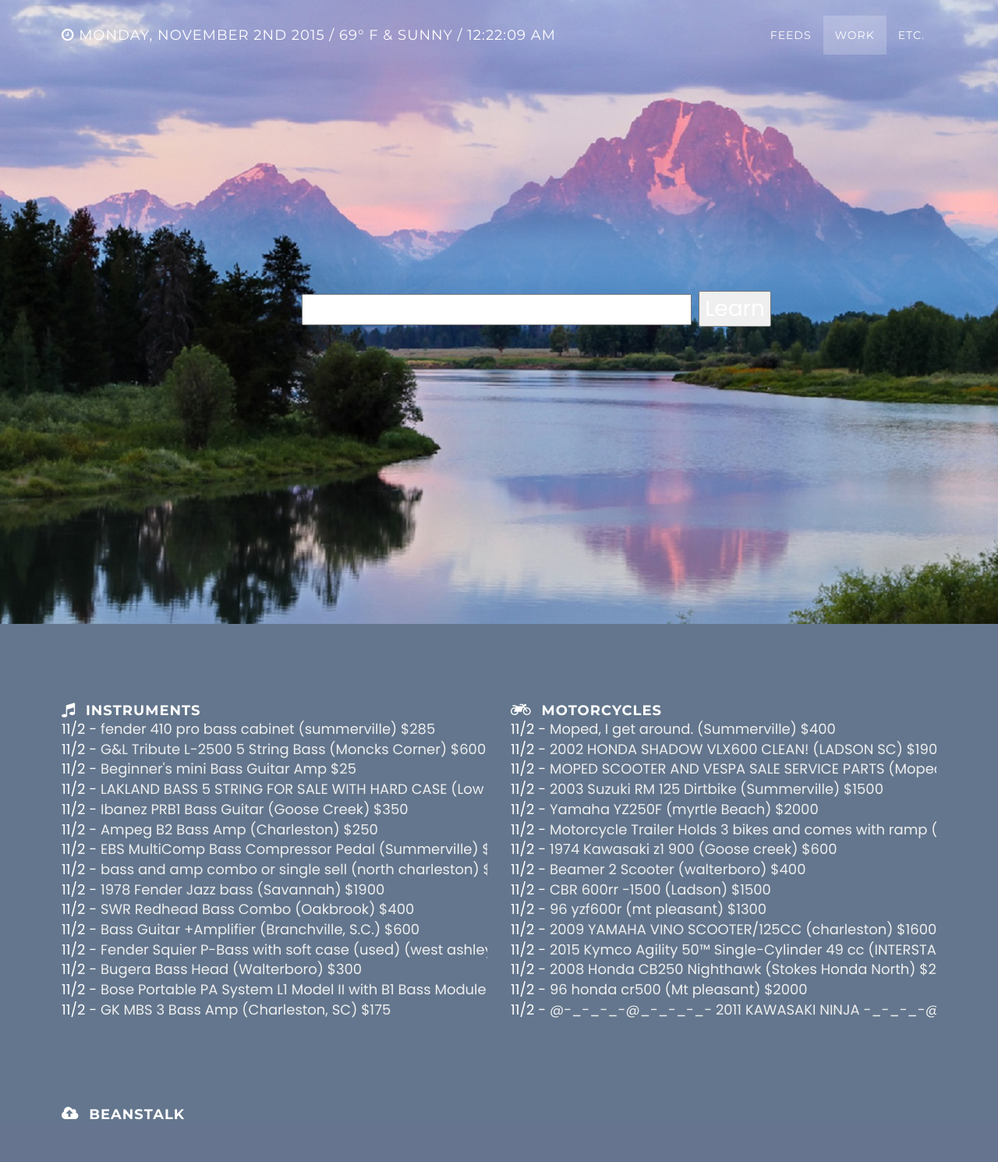
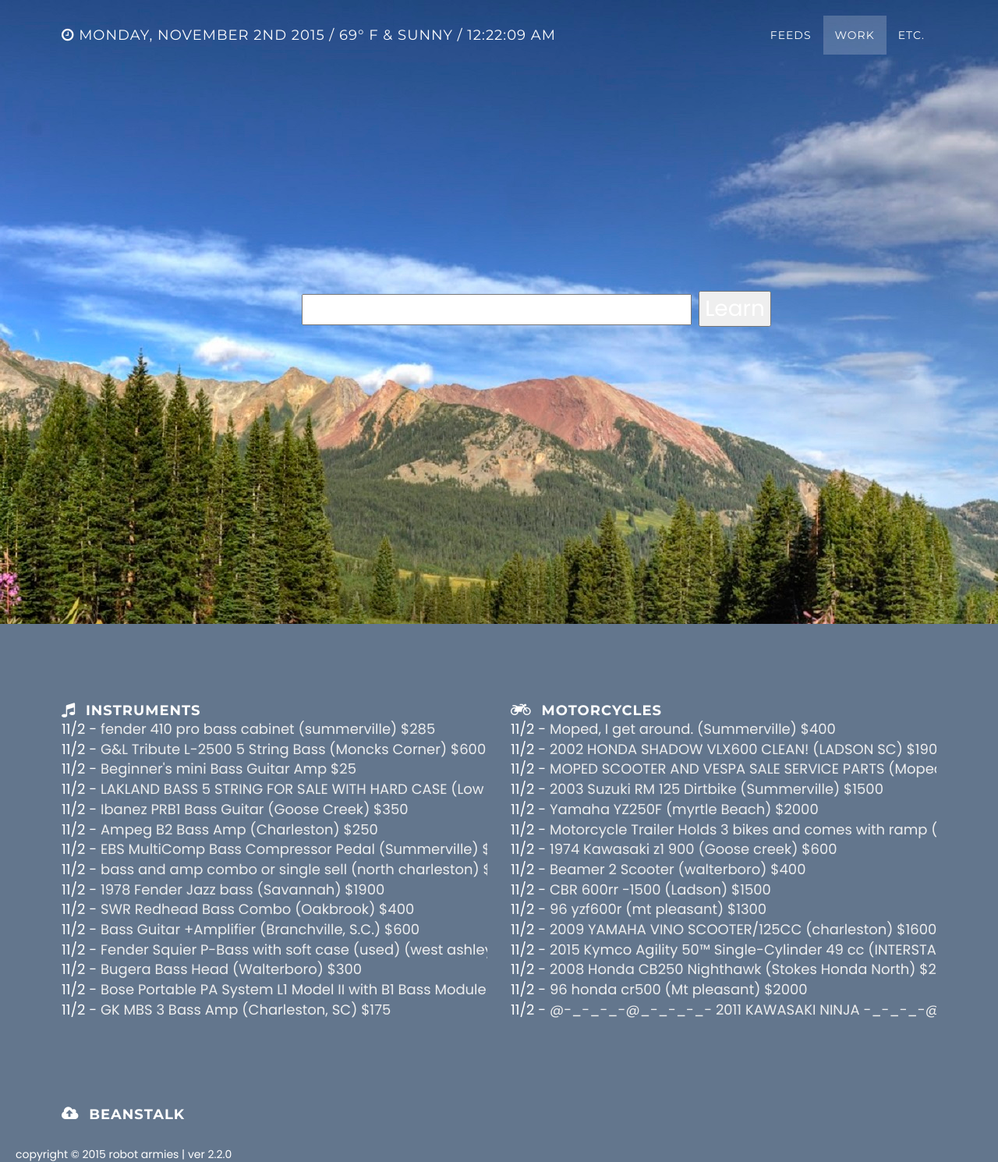
Before and after one commit to robotarmies/homepage, a PHP site: page / in a window 1280 px wide. Shown: the whole page at 78% size. Before the commit the page ends 1436 px from the top, so only its background shows below. Run offline with PHP 8.4, Linux system fonts and the light colour scheme; data that the repository does not hold is empty; some libraries are stand-ins or nearby versions; some web fonts are replaced.

Commit message:
updating bg images

```diff
--- a/css/grayscale.css
+++ b/css/grayscale.css
@@ -406,3 +406,8 @@ h4.cl-feed {
     padding: 20px;
     display:inline;
 }
+
+.footer {
+    text-align: left;
+    margin: 30px 0 0 20px;
+}
--- a/index.php
+++ b/index.php
@@ -165,4 +165,7 @@
     <script type="text/javascript" src="js/jquery.simpleWeather.js"></script>
 
 </body>
+<footer>
+    <div class="footer">copyright © 2015 robot armies | ver 2.2.0</div>
+</footer>
 </html>
```
Also changed, not shown: img/bg/BEAUTIFUL-SPACE3.jpg (added), img/bg/Easter-bliss.jpg (deleted), img/bg/autumn_river_sky_nature.jpg (added), img/bg/italy_tuscany_fields_trees_top_view_fog.jpg (added), img/bg/mountain_house_planet.jpg (added), img/bg/mountain_sky_lake_summer.jpg (added), img/bg/mountains_grass_trees_day_summer.jpg (added), img/bg/space_sky_spiral.jpg (added), img/bg/taroko_national_park_china_china_taiwan_sunset_mountains_fog.jpg (added), 6 other files.
